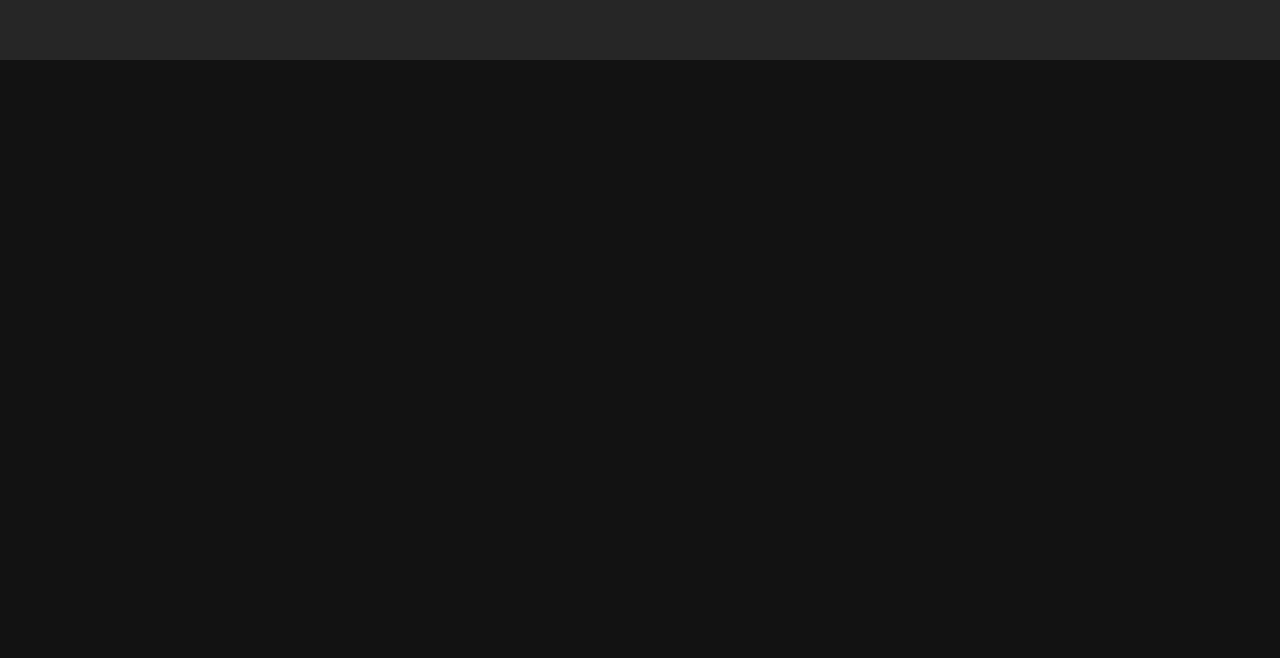
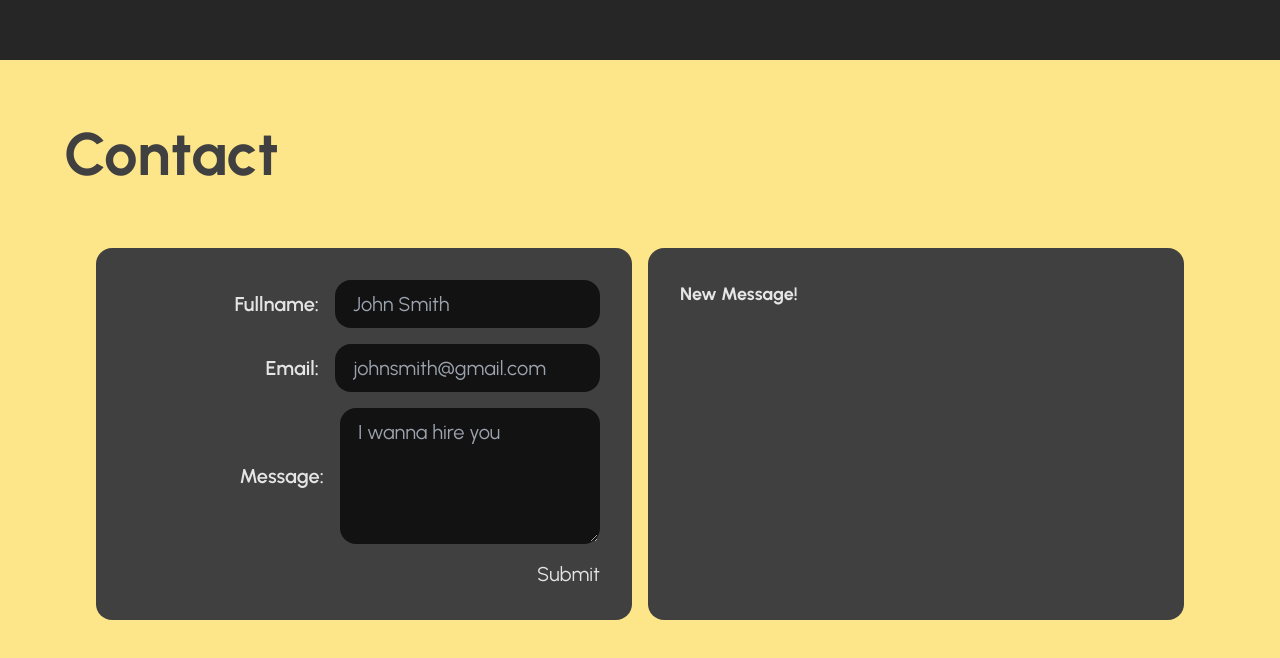
Before and after one commit to ahme-dev/portfolio-yellow, a Vue app: page / in a window 1280 px wide. Shown: the part 2340-2998 px from the top of the page. Before the commit the page ends 2400 px from the top, so only its background shows below. Built offline with nearby package versions, Linux system fonts and the light colour scheme.

Commit message:
feat: add contact component with preview

```diff
--- a/src/App.vue
+++ b/src/App.vue
@@ -2,6 +2,7 @@
   import { useNow, useDateFormat } from "@vueuse/core";
   import Version from "./components/Version.vue";
   import { info, skills, projects } from "./info";
+  import Contact from "./components/Contact.vue";
 
   const formatted = useDateFormat(useNow(), "dddd");
 </script>
@@ -119,6 +120,22 @@
       <!-- skills end -->
     </main>
     <!-- main end -->
+
+    <!-- footer -->
+    <footer id="footer" class="text-true-gray-700 min-h-screen">
+      <!-- contact -->
+      <section
+        id="contact"
+        class="flex flex-col gap-16 min-h-screen p-8 md:(p-16) bg-amber-200 text-xl"
+      >
+        <h1 class="text-6xl font-bold" v-motion-fade-visible :delay="100">
+          Contact
+        </h1>
+        <Contact></Contact>
+      </section>
+      <!-- contact end -->
+    </footer>
+    <!-- footer end -->
     <Version />
   </div>
 </template>
--- /dev/null
+++ b/src/components/Contact.vue
@@ -0,0 +1,93 @@
+<script setup lang="ts">
+  import { ref } from "vue";
+
+  const formData = ref({
+    fullname: "",
+    email: "",
+    message: "",
+  });
+</script>
+
+<template>
+  <div class="grid gap-4 md:(px-8) lg:(grid-cols-2)">
+    <!-- contact form -->
+    <form
+      action="post"
+      class="flex flex-col items-center gap-4 bg-true-gray-700 text-true-gray-200 p-4 md:(p-8 items-end) rounded-2xl"
+    >
+      <div
+        class="flex flex-col gap-4 justify-start md:(justify-center flex-row items-center)"
+      >
+        <label class="font-semibold" for="fullname">Fullname:</label>
+        <input
+          v-model="formData.fullname"
+          class="rounded-2xl px-4 py-2 border-2 w-full border-transparent focus:(border-amber-200 border-2)"
+          type="text"
+          placeholder="John Smith"
+          name="fullname"
+        />
+      </div>
+      <div
+        class="flex flex-col gap-4 justify-start md:(justify-center flex-row items-center)"
+      >
+        <label class="font-semibold" for="email">Email:</label>
+        <input
+          v-model="formData.email"
+          required
+          class="rounded-2xl px-4 py-2 w-full border-2 border-transparent focus:(border-amber-200 border-2)"
+          type="email"
+          name="email"
+          placeholder="johnsmith@gmail.com"
+        />
+      </div>
+      <div
+        class="flex flex-col gap-4 justify-start md:(justify-center flex-row items-center)"
+      >
+        <label class="font-semibold" for="message">Message:</label>
+        <textarea
+          v-model="formData.message"
+          required
+          placeholder="I wanna hire you"
+          class="rounded-2xl px-4 py-2 resize-y h-34 border-2 w-full border-transparent focus:(border-amber-200 border-2)"
+          name="message"
+        />
+      </div>
+      <input type="submit" value="Submit" />
+    </form>
+    <!-- contact form end -->
+
+    <!-- contact preview -->
+    <div
+      class="flex flex-col gap-4 bg-true-gray-700 text-true-gray-200 p-4 md:(p-8) rounded-2xl text-lg"
+    >
+      <h1 class="font-bold">New Message!</h1>
+
+      <p
+        class="border-l-amber-200 border-l-3 px-2 italic text-xl"
+        v-if="formData.message"
+      >
+        {{ formData.message }}
+      </p>
+
+      <div
+        v-if="formData.email || formData.fullname"
+        class="flex flex-wrap gap-2"
+      >
+        <h1>
+          From
+          <span class="text-amber-200 italic font-semibold"
+            >{{ formData.fullname }}
+          </span>
+        </h1>
+
+        <h2
+          v-if="formData.email"
+          class="bg-amber-200 text-true-gray-700 px-2 rounded-xl"
+        >
+          {{ formData.email }}
+        </h2>
+      </div>
+    </div>
+    <!-- contact preview end -->
+  </div>
+</template>
```
